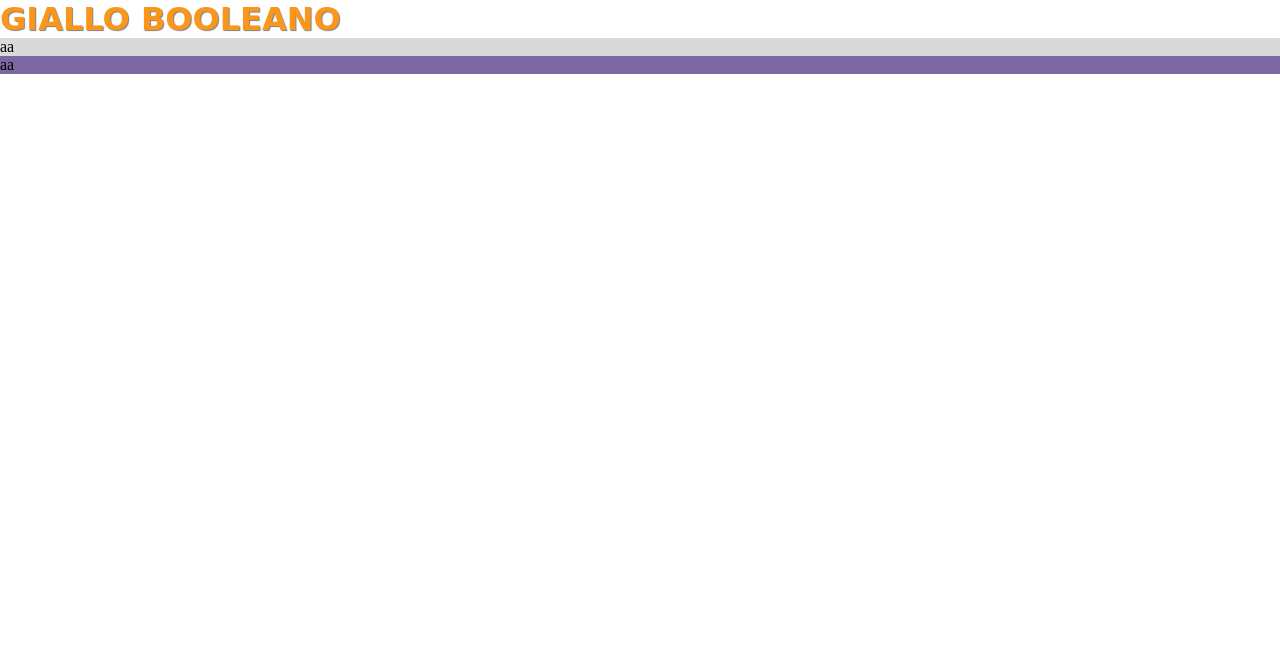
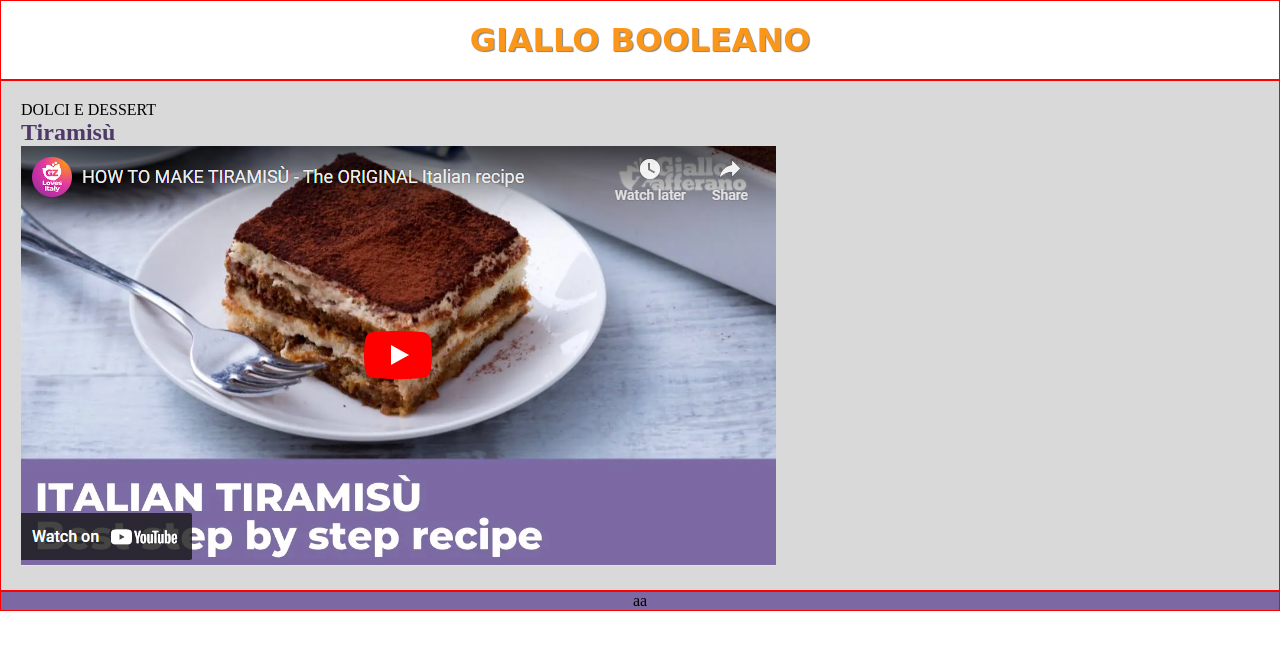
Before and after one commit to Giuseppe-DeFilippo/htmlcss-responsive-layout, a plain HTML site: page index.html in a window 1280 px wide. Drawn offline with Linux system fonts and the light colour scheme.

Commit message:
adding image

```diff
--- a/css/style.css
+++ b/css/style.css
@@ -14,7 +14,7 @@
     box-sizing: border-box;
 }
 .debug{
-    border: 1px red;
+    border: solid 1px red;
 }
 .container{
 max-width: 1200;
@@ -33,3 +33,30 @@ font-family: "nerko one", cursive;
   footer{
     background-color:var(--color-primary) ;
   }
+  .d-flex{
+    display: flex;
+
+  }
+  .j-center {
+    justify-content: center;
+}
+.a-center {
+    align-items: center;
+}
+.p-all{
+padding: 20px;
+}
+/*testo grande*/
+.uppercase{
+text-transform: uppercase;
+}
+.text-color{
+color: var(--color-dark-text);
+}
+/* fine modifica testo*/
+
+/*immagini*/
+.img{
+  width: 100%;
+  max-width: 100%;
+}
--- a/index.html
+++ b/index.html
@@ -8,20 +8,31 @@
 </head>
 <body>
     <!--header-->
-    <header>
-        <div class="debug">
+    <header class="debug container d-flex j-center a-center p-all">
+        <!--<header class="bg-white d-flex j-center a-center j-space-between">-->
+        <div class="">
             <h1>Giallo booleano</h1>
         </div>
 
 
     </header>
     <!--main-->
-    <main>
-        <div>aa</div>
+    <main class="debug container d-flex p-all">
+        <div>
+            <section class="uppercase">Dolci e dessert</section>
+            <h2 class="text-color">Tiramisù</h2>
+            <div>
+                <img class="img" src="img/image (10).png" alt="">
+            </div>
+
+
+
+        </div>
+
 
     </main>
     <!--footer-->
-    <footer>
+    <footer class="debug container d-flex j-center a-center">
         <div>aa</div>
 
     </footer>
```
